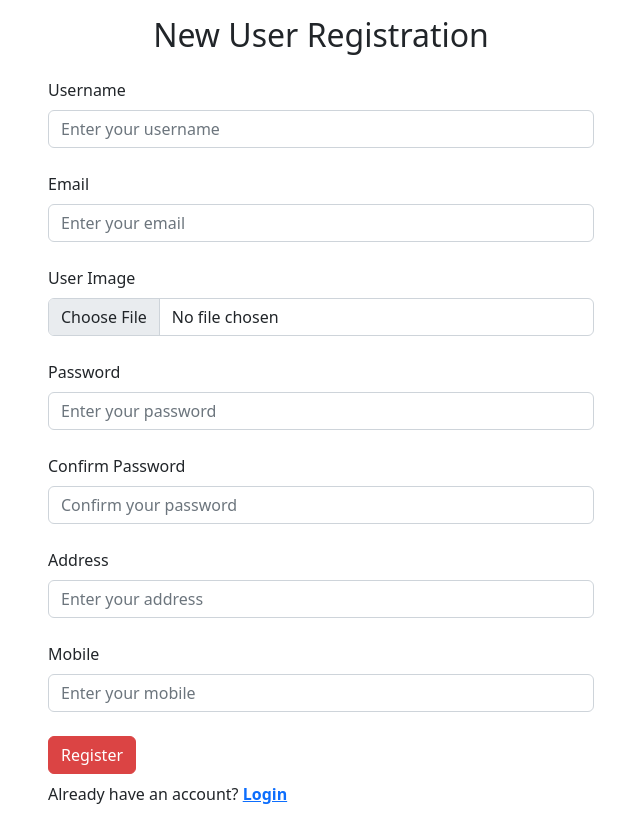
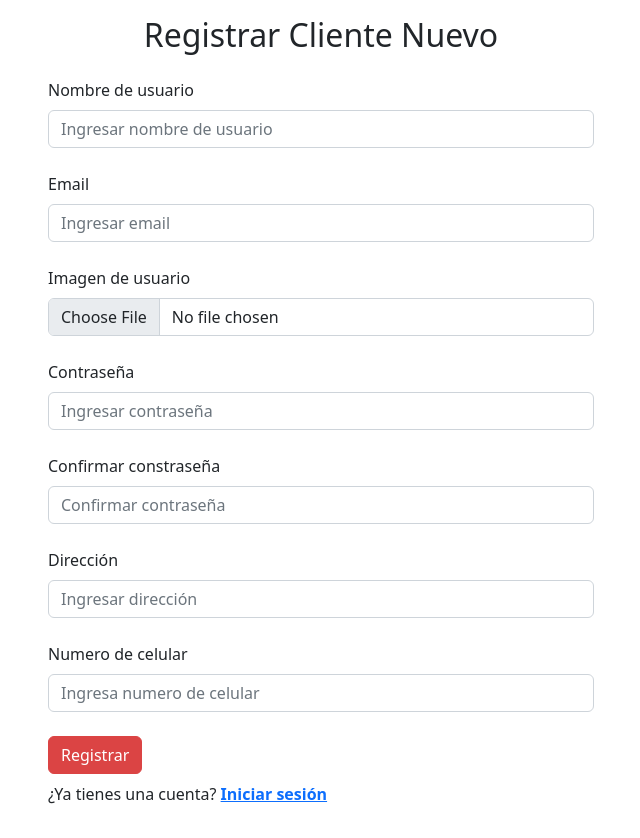
Before and after one commit to luisdigonza/FDEMZL_APP, a PHP site: page /users_area/user_registration.php in a window 1280 px wide. Shown: the whole page, without its empty margins (319-959 px from the left). Run offline with PHP 8.4, Linux system fonts and the light colour scheme.

Commit message:
Cambios adicionales

```diff
--- a/functions/common_functions.php
+++ b/functions/common_functions.php
@@ -279,7 +279,7 @@ function viewDetails()
                         <div class='info d-flex flex-column gap-2'>
                             <h4 class='fw-bold'>$product_title</h4>
                             <div class='rates d-flex gap-2 flex-wrap'>
-                                <span>
+                                <!--<span>
                                     <svg width='16' height='15' viewBox='0 0 16 15' fill='none' xmlns='http://www.w3.org/2000/svg'>
                                         <path d='M14.673 7.17173C15.7437 6.36184 15.1709 4.65517 13.8284 4.65517H11.3992C10.7853 4.65517 10.243 4.25521 10.0617 3.66868L9.33754 1.32637C8.9309 0.0110567 7.0691 0.0110564 6.66246 1.32637L5.93832 3.66868C5.75699 4.25521 5.21469 4.65517 4.60078 4.65517H2.12961C0.791419 4.65517 0.215919 6.35274 1.27822 7.16654L3.39469 8.78792C3.85885 9.1435 4.05314 9.75008 3.88196 10.3092L3.11296 12.8207C2.71416 14.1232 4.22167 15.1704 5.30301 14.342L7.14861 12.9281C7.65097 12.5432 8.34903 12.5432 8.85139 12.9281L10.6807 14.3295C11.7636 15.159 13.2725 14.1079 12.8696 12.8046L12.09 10.2827C11.9159 9.71975 12.113 9.10809 12.5829 8.75263L14.673 7.17173Z' fill='#FFAD33' />
                                     </svg>
@@ -303,7 +303,7 @@ function viewDetails()
                                 <span>|</span>
                                 <span class='in-stack fw-bold'>
                                     In Stock
-                                </span>
+                                </span>-->
                             </div>
                             <h4>
                                 \$$product_price
@@ -314,17 +314,8 @@ function viewDetails()
                             <div class='divider'>
                             </div>
                             <form action='products.php?add_to_cart=$product_id'>
-                                <div class='buy-item d-flex gap-3 justify-content-center align-items-center'>
-                                    <div class='num-btns d-flex gap-1'>
-                                        <button type='button' class='btn btn-increase' onclick='increaseValueBtn()'>+</button>
-                                        <input type='number' class='form-control' name='num_of_items' id='num_of_items' value='1'>
-                                        <input type='hidden' class='form-control' name='add_to_cart' id='add_to_cart' value='$product_id'/>
-                                        <!-- <span class='num-of-items'>3</span> -->
-                                        <button type='button' class='btn btn-decrease' onclick='decreaseValueBtn()'> -</button>
-                                    </div>
-                                    <div>
-                                        <input type='submit' class='btn btn-primary' value='Buy Now'>
-                                    </div>
+                                <div>
+                                    <input type='submit' class='btn btn-primary' value='Cotizar ahora'>
                                 </div>
                             </form>
                             <div class='delivery d-flex flex-column my-4 gap-3'>
@@ -348,29 +339,10 @@ function viewDetails()
                                         </svg>
                                     </span>
                                     <div class='d-flex flex-column gap-2'>
-                                        <h6>Free Delivery</h6>
-                                        <span>Enter your postal code for Delivery Availability</span>
+                                        <h6>Si estas en Manizales los domicilios son gratis</h6>
                                     </div>
                                 </div>
-                                <div class='d-flex gap-2 align-items-center'>
-                                    <span>
-                                        <svg width='40' height='40' viewBox='0 0 40 40' fill='none' xmlns='http://www.w3.org/2000/svg'>
-                                            <g clip-path='url(#clip0_261_4865)'>
-                                                <path d='M33.3327 18.3334C32.9251 15.4004 31.5645 12.6828 29.4604 10.5992C27.3564 8.51557 24.6256 7.18155 21.6888 6.80261C18.752 6.42366 15.7721 7.02082 13.208 8.5021C10.644 9.98337 8.6381 12.2666 7.49935 15M6.66602 8.33335V15H13.3327' stroke='black' stroke-width='2' stroke-linecap='round' stroke-linejoin='round' />
-                                                <path d='M6.66602 21.6667C7.07361 24.5997 8.43423 27.3173 10.5383 29.4009C12.6423 31.4845 15.3731 32.8185 18.3099 33.1974C21.2467 33.5764 24.2266 32.9792 26.7907 31.4979C29.3547 30.0167 31.3606 27.7335 32.4994 25M33.3327 31.6667V25H26.666' stroke='black' stroke-width='2' stroke-linecap='round' stroke-linejoin='round' />
-                                            </g>
-                                            <defs>
-                                                <clipPath id='clip0_261_4865'>
-                                                    <rect width='40' height='40' fill='white' />
-                                                </clipPath>
-                                            </defs>
-                                        </svg>
-                                    </span>
-                                    <div class='d-flex flex-column gap-2'>
-                                        <h6>Return Delivery</h6>
-                                        <span>Free 30 Days Delivery Returns. Details</span>
-                                    </div>
-                                </div>
+
                             </div>
                         </div>
                     </div>
--- a/users_area/user_registration.php
+++ b/users_area/user_registration.php
@@ -18,49 +18,49 @@ include('../functions/common_functions.php');
 
     <div class="register">
         <div class="container py-3">
-            <h2 class="text-center mb-4">New User Registration</h2>
+            <h2 class="text-center mb-4">Registrar Cliente Nuevo</h2>
             <div class="row justify-content-center">
                 <div class="col-lg-6">
                     <form action="" method="post" enctype="multipart/form-data" class="d-flex flex-column gap-4">
                         <!-- username field  -->
                         <div class="form-outline">
-                            <label for="user_username" class="form-label">Username</label>
-                            <input type="text" placeholder="Enter your username" autocomplete="off" required="required" name="user_username" id="user_username" class="form-control">
+                            <label for="user_username" class="form-label">Nombre de usuario</label>
+                            <input type="text" placeholder="Ingresar nombre de usuario" autocomplete="off" required="required" name="user_username" id="user_username" class="form-control">
                         </div>
                         <!-- email field  -->
                         <div class="form-outline">
                             <label for="user_email" class="form-label">Email</label>
-                            <input type="email" placeholder="Enter your email" autocomplete="off" required="required" name="user_email" id="user_email" class="form-control">
+                            <input type="email" placeholder="Ingresar email" autocomplete="off" required="required" name="user_email" id="user_email" class="form-control">
                         </div>
                         <!-- image field  -->
                         <div class="form-outline">
-                            <label for="user_image" class="form-label">User Image</label>
+                            <label for="user_image" class="form-label">Imagen de usuario</label>
                             <input type="file" required="required" name="user_image" id="user_image" class="form-control">
                         </div>
                         <!-- password field  -->
                         <div class="form-outline">
-                            <label for="user_password" class="form-label">Password</label>
-                            <input type="password" placeholder="Enter your password" autocomplete="off" required="required" name="user_password" id="user_password" class="form-control">
+                            <label for="user_password" class="form-label">Contraseña</label>
+                            <input type="password" placeholder="Ingresar contraseña" autocomplete="off" required="required" name="user_password" id="user_password" class="form-control">
                         </div>
                         <!-- confirm password field  -->
                         <div class="form-outline">
-                            <label for="conf_user_password" class="form-label">Confirm Password</label>
-                            <input type="password" placeholder="Confirm your password" autocomplete="off" required="required" name="conf_user_password" id="conf_user_password" class="form-control">
+                            <label for="conf_user_password" class="form-label">Confirmar constraseña</label>
+                            <input type="password" placeholder="Confirmar contraseña" autocomplete="off" required="required" name="conf_user_password" id="conf_user_password" class="form-control">
                         </div>
                         <!-- address field  -->
                         <div class="form-outline">
-                            <label for="user_address" class="form-label">Address</label>
-                            <input type="text" placeholder="Enter your address" autocomplete="off" required="required" name="user_address" id="user_address" class="form-control">
+                            <label for="user_address" class="form-label">Dirección</label>
+                            <input type="text" placeholder="Ingresar dirección" autocomplete="off" required="required" name="user_address" id="user_address" class="form-control">
                         </div>
                         <!-- mobile field  -->
                         <div class="form-outline">
-                            <label for="user_mobile" class="form-label">Mobile</label>
-                            <input type="text" placeholder="Enter your mobile" autocomplete="off" required="required" name="user_mobile" id="user_mobile" class="form-control">
+                            <label for="user_mobile" class="form-label">Numero de celular</label>
+                            <input type="text" placeholder="Ingresa numero de celular" autocomplete="off" required="required" name="user_mobile" id="user_mobile" class="form-control">
                         </div>
                         <div>
-                            <input type="submit" value="Register" class="btn btn-primary mb-2" name="user_register">
+                            <input type="submit" value="Registrar" class="btn btn-primary mb-2" name="user_register">
                             <p>
-                                Already have an account? <a href="user_login.php" class="text-primary text-decoration-underline"><strong>Login</strong></a>
+                                ¿Ya tienes una cuenta? <a href="user_login.php" class="text-primary text-decoration-underline"><strong>Iniciar sesión</strong></a>
                             </p>
                         </div>
                     </form>
@@ -90,16 +90,17 @@ if (isset($_POST['user_register'])) {
     $select_result = mysqli_query($con, $select_query);
     $rows_count = mysqli_num_rows($select_result);
     if ($rows_count > 0) {
-        echo "<script>window.alert('Username | Email already exist');</script>";
+        echo "<script>window.alert('Nombre de usuario | Email ya existe');</script>";
     } else if ($user_password != $conf_user_password) {
-        echo "<script>window.alert('Passwords are not match');</script>";
+        echo "<script>window.alert('Las contraseñas no coinciden');</script>";
     } else {
         // insert query
         move_uploaded_file($user_image_tmp, "./user_images/$user_image");
         $insert_query = "INSERT INTO `user_table` (username,user_email,user_password,user_image,user_ip,user_address,user_mobile) VALUES ('$user_username','$user_email','$hash_password','$user_image','$user_ip','$user_address','$user_mobile')";
         $insert_result = mysqli_query($con, $insert_query);
         if ($insert_result) {
-            echo "<script>window.alert('User added successfully');</script>";
+            echo "<script>window.alert('Usuario añadido exitosamente');</script>";
+            echo "<script>window.open('index.php','_self');</script>";
         } else {
             die(mysqli_error($con));
         }
```
Also changed, not shown: index.php (+5 -5 lines), product_details.php (+26 -34 lines), users_area/user_images/nordic-valknut-forest-nordic-landscapes-wallpaper-preview.jpg (added).
